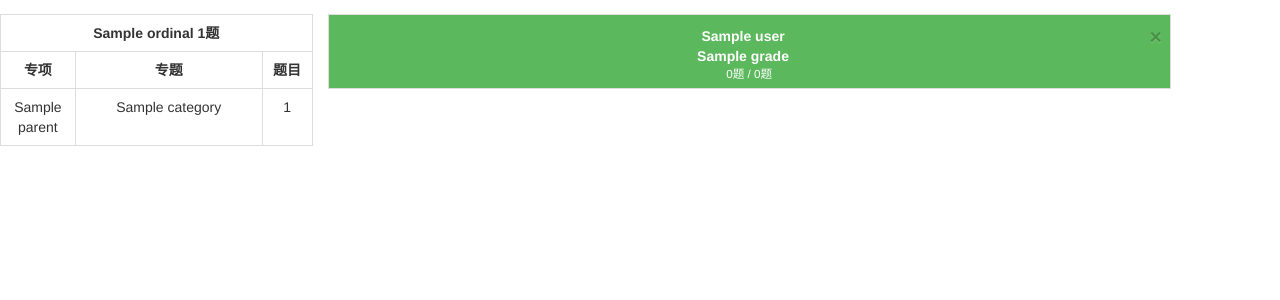
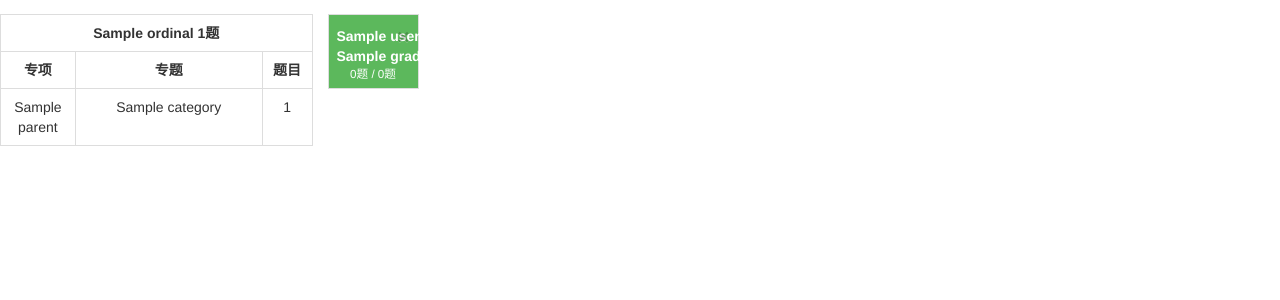
Before and after one commit to Yappawu/StepByStep, a Flask app: template stepbystep/templates/step.html in a window 1280 px wide. Shown: the part 51-351 px from the top of that part. Run offline with Flask 2, Linux system fonts and the light colour scheme; the template is opened without the code that fills it: most values are stand-ins (such as "Sample title", 1, 10 or a date in 2020); lists and menus that the app fills with data are empty; the page is wider than the window, and the part outside it is not shown; some libraries are stand-ins or nearby versions.

Commit message:
fix table width bug

```diff
--- a/stepbystep/static/css/base.css
+++ b/stepbystep/static/css/base.css
@@ -70,6 +70,7 @@ table{
 
 #table_user{
     background-color:#FFFFFF;
+    width: 90px;
 }
 
 #step_solution{
@@ -77,6 +78,7 @@ table{
 }
 
 #table_solution{
+    width: 90px;
 }
 
 .fix_div1{
```
